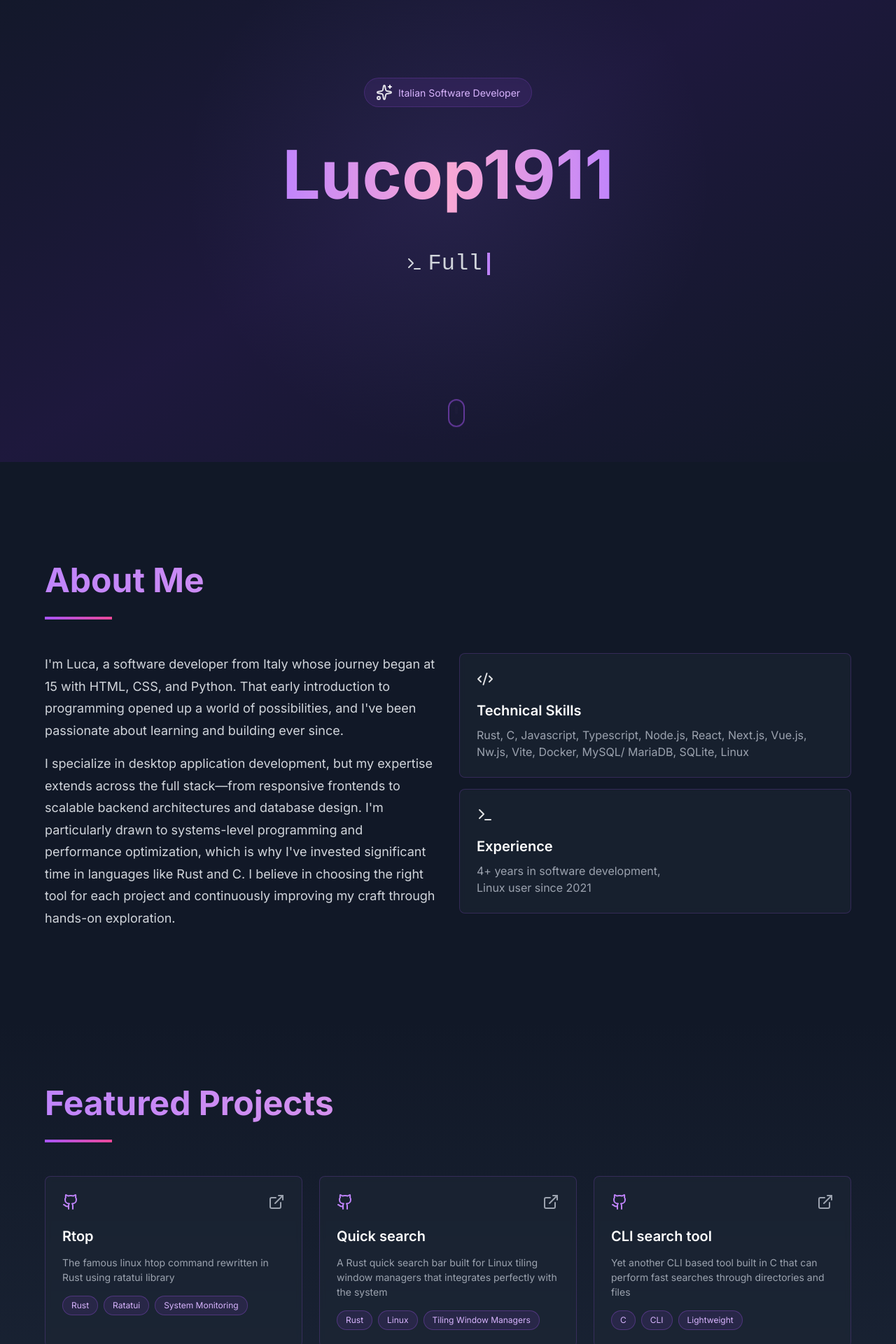
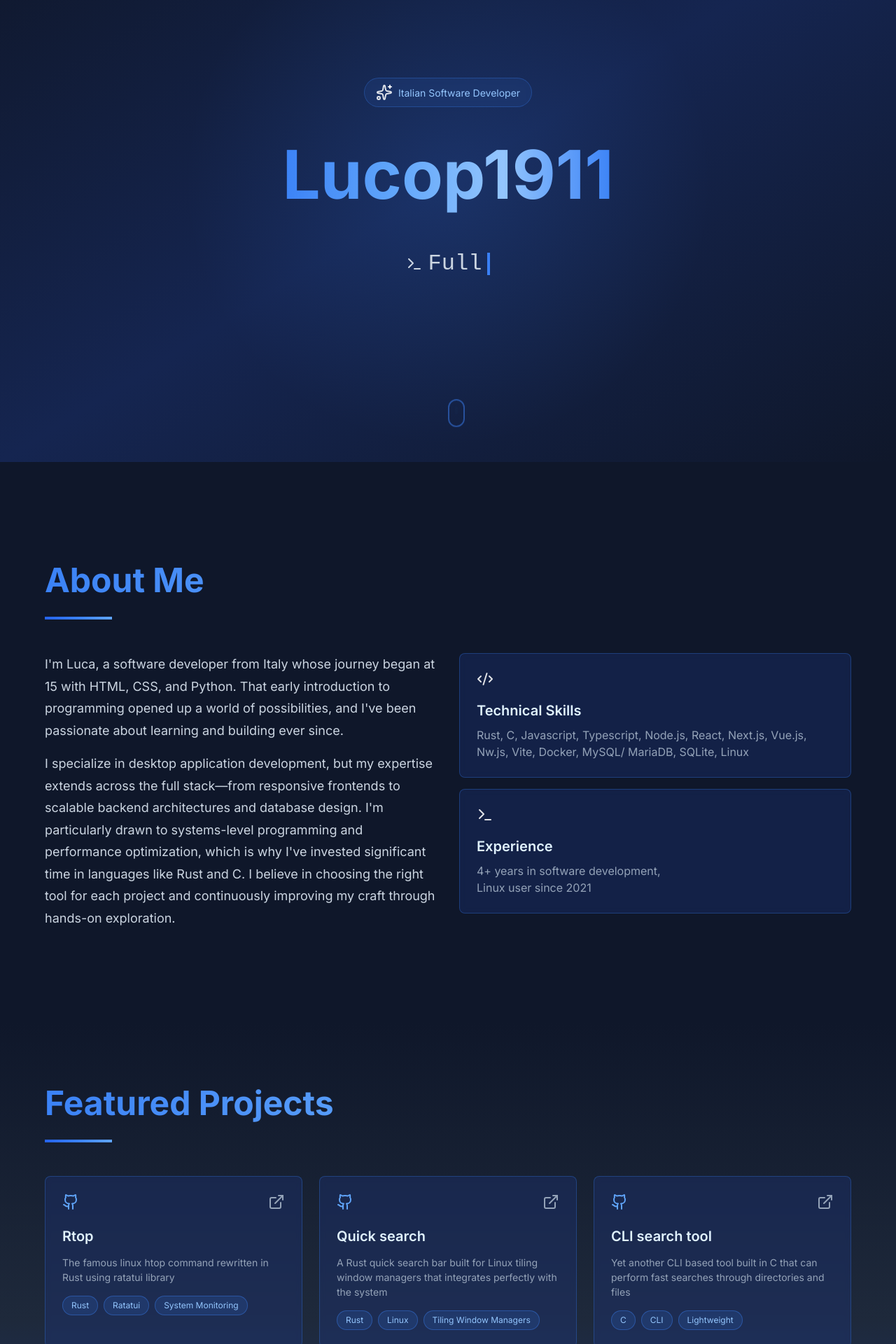
Before and after one commit to Lucop1911/my-site, a React (Vite) app: page / in a window 1280 px wide. Shown: the part 140-2060 px from the top of the page at 70% size. Built offline with nearby package versions, Linux system fonts and the light colour scheme.

Commit message:
Changed color palette

```diff
--- a/src/App.css
+++ b/src/App.css
@@ -109,7 +109,7 @@
 .nav-scrolled {
   background-color: rgba(15, 23, 42, 0.95);
   backdrop-filter: blur(12px);
-  border-bottom: 1px solid rgba(168, 85, 247, 0.2);
+  border-bottom: 1px solid rgba(59, 130, 246, 0.3);
 }
 
 .nav-content {
@@ -124,7 +124,7 @@
 .nav-logo {
   font-size: 1.5rem;
   font-weight: 700;
-  background: linear-gradient(to right, #c084fc, #f9a8d4);
+  background: linear-gradient(to right, #3b82f6, #60a5fa, #93c5fd);
   -webkit-background-clip: text;
   background-clip: text;
   color: transparent;
@@ -137,14 +137,14 @@
 }
 
 .nav-link {
-  color: #d1d5db;
+  color: #cbd5e1;
   text-decoration: none;
   font-weight: 500;
   transition: color 0.3s ease;
 }
 
 .nav-link:hover {
-  color: #c084fc;
+  color: #60a5fa;
 }
 
 .hero-section {
@@ -154,13 +154,13 @@
   justify-content: center;
   position: relative;
   overflow: hidden;
-  background: linear-gradient(to bottom right, #111827, rgba(88, 28, 135, 0.2), #111827);
+  background: linear-gradient(to bottom right, #0f172a, rgba(30, 58, 138, 0.4), #0f172a);
 }
 
 .hero-bg {
   position: absolute;
   inset: 0;
-  background: radial-gradient(circle at 50% 50%, rgba(120, 119, 198, 0.1), transparent 50%);
+  background: radial-gradient(circle at 50% 50%, rgba(59, 130, 246, 0.15), transparent 50%);
 }
 
 .hero-content {
@@ -175,15 +175,15 @@
   align-items: center;
   gap: 0.5rem;
   padding: 0.5rem 1rem;
-  background-color: rgba(168, 85, 247, 0.1);
-  border: 1px solid rgba(168, 85, 247, 0.2);
+  background-color: rgba(59, 130, 246, 0.1);
+  border: 1px solid rgba(59, 130, 246, 0.3);
   border-radius: 9999px;
   margin-bottom: 1.5rem;
   backdrop-filter: blur(4px);
 }
 
 .hero-badge-text {
-  color: #d8b4fe;
+  color: #93c5fd;
   font-size: 0.875rem;
 }
 
@@ -191,7 +191,7 @@
   font-size: 4rem;
   font-weight: 700;
   margin-bottom: 1.5rem;
-  background: linear-gradient(to right, #c084fc, #f9a8d4, #c084fc);
+  background: linear-gradient(to right, #3b82f6, #60a5fa, #93c5fd, #3b82f6);
   -webkit-background-clip: text;
   background-clip: text;
   color: transparent;
@@ -209,7 +209,7 @@
   align-items: center;
   gap: 0.5rem;
   font-size: 1.5rem;
-  color: #d1d5db;
+  color: #cbd5e1;
   font-family: 'Courier New', monospace;
 }
 
@@ -217,7 +217,7 @@
   display: inline-block;
   width: 0.25rem;
   height: 2rem;
-  background-color: #c084fc;
+  background-color: #3b82f6;
 }
 
 .hero-scroll {
@@ -230,7 +230,7 @@
 .hero-scroll-indicator {
   width: 1.5rem;
   height: 2.5rem;
-  border: 2px solid rgba(168, 85, 247, 0.5);
+  border: 2px solid rgba(59, 130, 246, 0.5);
   border-radius: 9999px;
   display: flex;
   justify-content: center;
@@ -239,7 +239,7 @@
 .hero-scroll-dot {
   width: 0.25rem;
   height: 0.75rem;
-  background-color: #c084fc;
+  background-color: #3b82f6;
   border-radius: 9999px;
   margin-top: 0.5rem;
 }
@@ -253,14 +253,13 @@
 }
 
 .section-bg-gray {
-  background-color: #111827;
+  background-color: #0f172a;
 }
 
 .section-bg-gradient {
-  background: linear-gradient(to bottom, #111827, #1e293b);
+  background: linear-gradient(to bottom, #0f172a, #1e293b, #1e3a8a);
 }
 
-/* CHANGED: All sections now use the same max-width of 72rem */
 .section-container {
   max-width: 72rem;
   width: 100%;
@@ -279,7 +278,7 @@
   font-size: 3rem;
   font-weight: 700;
   margin-bottom: 1rem;
-  background: linear-gradient(to right, #c084fc, #f9a8d4);
+  background: linear-gradient(to right, #3b82f6, #60a5fa, #93c5fd);
   -webkit-background-clip: text;
   background-clip: text;
   color: transparent;
@@ -288,7 +287,7 @@
 .section-divider {
   width: 6rem;
   height: 0.25rem;
-  background: linear-gradient(to right, #a855f7, #ec4899);
+  background: linear-gradient(to right, #2563eb, #3b82f6, #60a5fa);
 }
 
 .about-grid {
@@ -301,7 +300,7 @@
   display: flex;
   flex-direction: column;
   gap: 1rem;
-  color: #d1d5db;
+  color: #cbd5e1;
   line-height: 1.75;
 }
 
@@ -317,16 +316,17 @@
 
 .about-card {
   padding: 1.5rem;
-  background-color: rgba(31, 41, 55, 0.5);
-  border: 1px solid rgba(168, 85, 247, 0.2);
+  background-color: rgba(30, 58, 138, 0.3);
+  border: 1px solid rgba(59, 130, 246, 0.3);
   border-radius: 0.5rem;
   backdrop-filter: blur(4px);
   transition: all 0.3s ease;
 }
 
 .about-card:hover {
-  border-color: rgba(168, 85, 247, 0.4);
+  border-color: rgba(59, 130, 246, 0.6);
   transform: scale(1.05);
+  background-color: rgba(30, 58, 138, 0.4);
 }
 
 .about-card-icon {
@@ -336,12 +336,12 @@
 .about-card-title {
   font-size: 1.25rem;
   font-weight: 600;
-  color: white;
+  color: #e0f2fe;
   margin-bottom: 0.5rem;
 }
 
 .about-card-text {
-  color: #9ca3af;
+  color: #94a3b8;
 }
 
 .projects-grid {
@@ -351,8 +351,8 @@
 }
 
 .project-card {
-  background-color: rgba(31, 41, 55, 0.5);
-  border: 1px solid rgba(168, 85, 247, 0.2);
+  background-color: rgba(30, 58, 138, 0.3);
+  border: 1px solid rgba(59, 130, 246, 0.3);
   border-radius: 0.5rem;
   padding: 1.5rem;
   backdrop-filter: blur(4px);
@@ -360,8 +360,9 @@
 }
 
 .project-card:hover {
-  border-color: rgba(168, 85, 247, 0.4);
+  border-color: rgba(59, 130, 246, 0.6);
   transform: translateY(-0.5rem);
+  background-color: rgba(30, 58, 138, 0.4);
 }
 
 .project-header {
@@ -372,32 +373,32 @@
 }
 
 .project-icon {
-  color: #c084fc;
+  color: #60a5fa;
 }
 
 .project-link {
-  color: #9ca3af;
+  color: #94a3b8;
   transition: color 0.3s ease;
 }
 
 .project-link:hover {
-  color: #c084fc;
+  color: #60a5fa;
 }
 
 .project-title {
   font-size: 1.25rem;
   font-weight: 600;
-  color: white;
+  color: #e0f2fe;
   margin-bottom: 0.75rem;
   transition: color 0.3s ease;
 }
 
 .project-card:hover .project-title {
-  color: #c084fc;
+  color: #60a5fa;
 }
 
 .project-description {
-  color: #9ca3af;
+  color: #94a3b8;
   margin-bottom: 1rem;
   font-size: 0.875rem;
   line-height: 1.5;
@@ -411,14 +412,13 @@
 
 .project-tag {
   padding: 0.25rem 0.75rem;
-  background-color: rgba(168, 85, 247, 0.1);
-  border: 1px solid rgba(168, 85, 247, 0.3);
+  background-color: rgba(59, 130, 246, 0.15);
+  border: 1px solid rgba(59, 130, 246, 0.4);
   border-radius: 9999px;
   font-size: 0.75rem;
-  color: #d8b4fe;
+  color: #93c5fd;
 }
 
-/* CHANGED: Contact container now uses 72rem like other sections */
 .contact-container {
   max-width: 72rem;
   width: 100%;
@@ -426,7 +426,7 @@
 }
 
 .contact-description {
-  color: #d1d5db;
+  color: #cbd5e1;
   font-size: 1.25rem;
   margin-bottom: 3rem;
 }
@@ -444,8 +444,8 @@
   align-items: center;
   gap: 0.75rem;
   padding: 1.5rem;
-  background-color: rgba(31, 41, 55, 0.5);
-  border: 1px solid rgba(168, 85, 247, 0.2);
+  background-color: rgba(30, 58, 138, 0.3);
+  border: 1px solid rgba(59, 130, 246, 0.3);
   border-radius: 0.5rem;
   backdrop-filter: blur(4px);
   text-decoration: none;
@@ -453,12 +453,13 @@
 }
 
 .social-link:hover {
-  border-color: rgba(168, 85, 247, 0.4);
+  border-color: rgba(59, 130, 246, 0.6);
   transform: scale(1.1);
+  background-color: rgba(30, 58, 138, 0.4);
 }
 
 .social-icon {
-  color: #9ca3af;
+  color: #94a3b8;
   transition: all 0.3s ease;
 }
 
@@ -467,11 +468,11 @@
 }
 
 .social-link.hover-purple:hover .social-icon {
-  color: #c084fc;
+  color: #60a5fa;
 }
 
 .social-link.hover-blue:hover .social-icon {
-  color: #60a5fa;
+  color: #3b82f6;
 }
 
 .social-link.hover-indigo:hover .social-icon {
@@ -479,20 +480,20 @@
 }
 
 .social-link.hover-pink:hover .social-icon {
-  color: #f9a8d4;
+  color: #93c5fd;
 }
 
 .social-label {
-  color: #d1d5db;
+  color: #cbd5e1;
   font-weight: 500;
 }
 
 .footer {
-  background-color: #111827;
-  border-top: 1px solid rgba(168, 85, 247, 0.2);
+  background-color: #0f172a;
+  border-top: 1px solid rgba(59, 130, 246, 0.3);
   padding: 2rem;
   text-align: center;
-  color: #9ca3af;
+  color: #94a3b8;
 }
 
 @media (min-width: 768px) {
--- a/src/App.tsx
+++ b/src/App.tsx
@@ -1,7 +1,6 @@
 import { useState, useEffect } from 'react';
 import {
   Github,
-  //Mail,
   Twitter,
   MessageSquare,
   ExternalLink,
@@ -103,7 +102,7 @@ const HeroSection: React.FC = () => {
 
       <div className="hero-content animate-fade-in">
         <div className="hero-badge">
-          <Sparkles className="w-4 h-4 text-purple-400" />
+          <Sparkles className="w-4 h-4 text-blue-400" />
           <span className="hero-badge-text">Italian Software Developer</span>
         </div>
 
@@ -113,7 +112,7 @@ const HeroSection: React.FC = () => {
 
         <div className="hero-typing-container">
           <div className="hero-typing">
-            <Terminal className="w-8 h-8 text-purple-400" />
+            <Terminal className="w-8 h-8 text-blue-400" />
             <span>{currentText}</span>
             <span className="hero-cursor animate-pulse"></span>
           </div>
@@ -151,7 +150,7 @@ const AboutSection: React.FC = () => {
           <div className="about-cards animate-fade-in-up delay-200">
             <div className="about-card">
               <div className="about-card-icon">
-                <Code2 className="w-8 h-8 text-purple-400" />
+                <Code2 className="w-8 h-8 text-blue-400" />
               </div>
               <h3 className="about-card-title">Technical Skills</h3>
               <p className="about-card-text">Rust, C, Javascript, Typescript, Node.js, React, Next.js, Vue.js, Nw.js, Vite, Docker, MySQL/ MariaDB, SQLite, Linux</p>
@@ -159,7 +158,7 @@ const AboutSection: React.FC = () => {
 
             <div className="about-card">
               <div className="about-card-icon">
-                <Terminal className="w-8 h-8 text-pink-400" />
+                <Terminal className="w-8 h-8 text-blue-300" />
               </div>
               <h3 className="about-card-title">Experience</h3>
               <p className="about-card-text">4+ years in software development,</p>
@@ -261,7 +260,6 @@ const ContactSection: React.FC = () => {
     { icon: Github, url: "https://github.com/Lucop1911", label: "GitHub", colorClass: "hover-purple" },
     { icon: Twitter, url: "https://x.com/Luca1911_", label: "X", colorClass: "hover-blue" },
     { icon: MessageSquare, url: "https://discord.com/users/luca_1911", label: "Discord", colorClass: "hover-indigo" },
-    //{ icon: Mail, url: "mailto:your.email@example.com", label: "Email", colorClass: "hover-pink" }
   ];
 
   return (
--- a/src/index.css
+++ b/src/index.css
@@ -50,10 +50,10 @@ body {
 }
 
 ::-webkit-scrollbar-thumb {
-  background: linear-gradient(180deg, #a855f7, #ec4899);
+  background: linear-gradient(180deg, #2563eb, #3b82f6, #60a5fa);
   border-radius: 5px;
 }
 
 ::-webkit-scrollbar-thumb:hover {
-  background: linear-gradient(180deg, #9333ea, #db2777);
+  background: linear-gradient(180deg, #1d4ed8, #2563eb, #3b82f6);
 }
```
